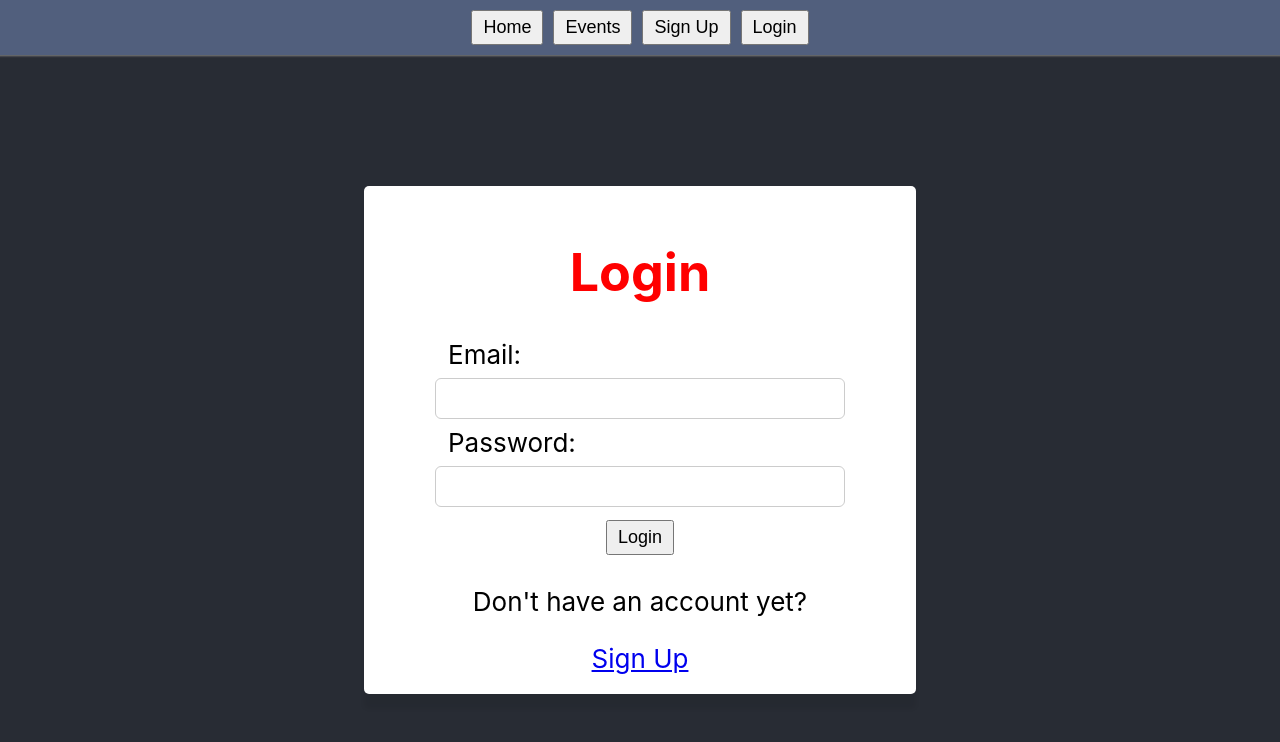
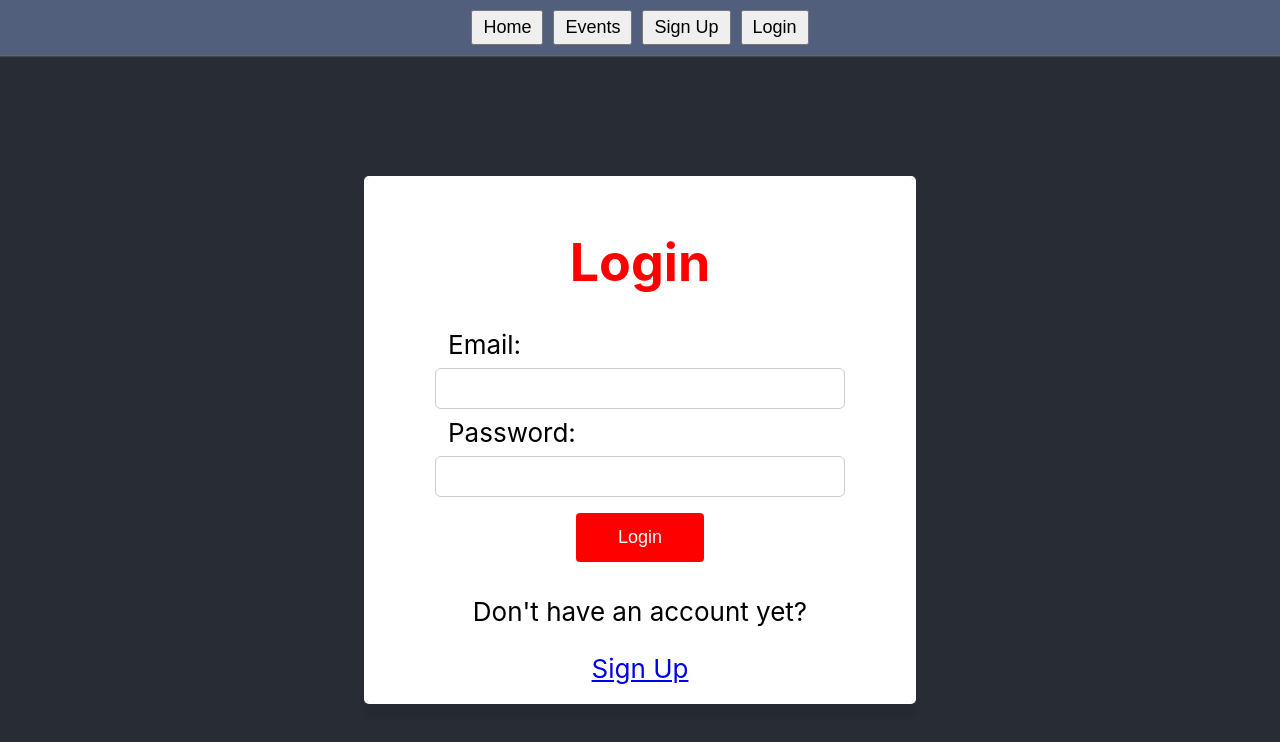
Before and after one commit to danialraja1600/carheaven-frontend, a React (Create React App) app in the folder carheaven-client/: page /login in a window 1280 px wide. Shown: the top 742 px of the page. Built offline with nearby package versions, Linux system fonts and the light colour scheme.

Commit message:
css added on submit btn login&signup page

```diff
--- a/carheaven-client/src/index.css
+++ b/carheaven-client/src/index.css
@@ -109,6 +109,17 @@ form {
   box-sizing: border-box;
 }
 
+.LoginPage button[type=submit], .SignUpPage button[type=submit] {
+  width: 25%;
+  background-color: red;
+  color: white;
+  padding: 14px 20px;
+  margin: 8px 0;
+  border: none;
+  border-radius: 4px;
+  cursor: pointer;
+}
+
 
 .car-form {
   display: flex;
```
